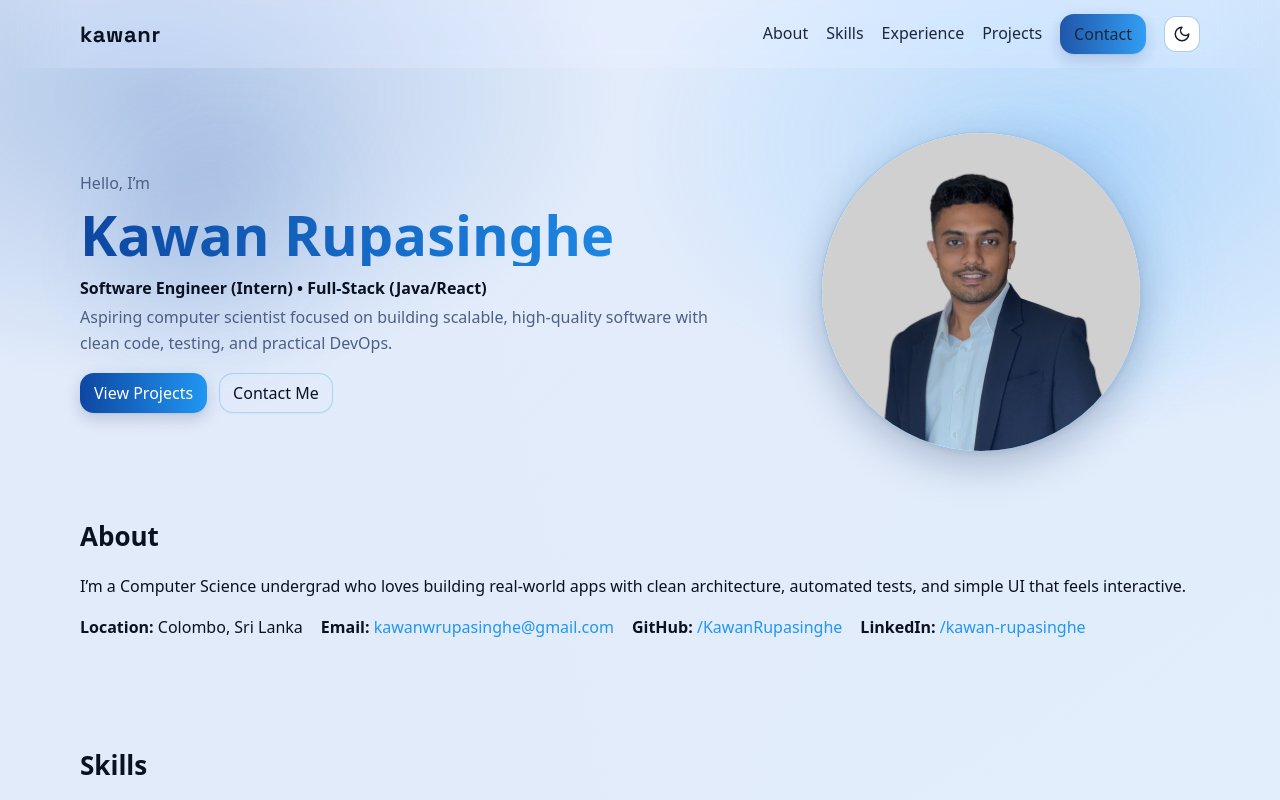
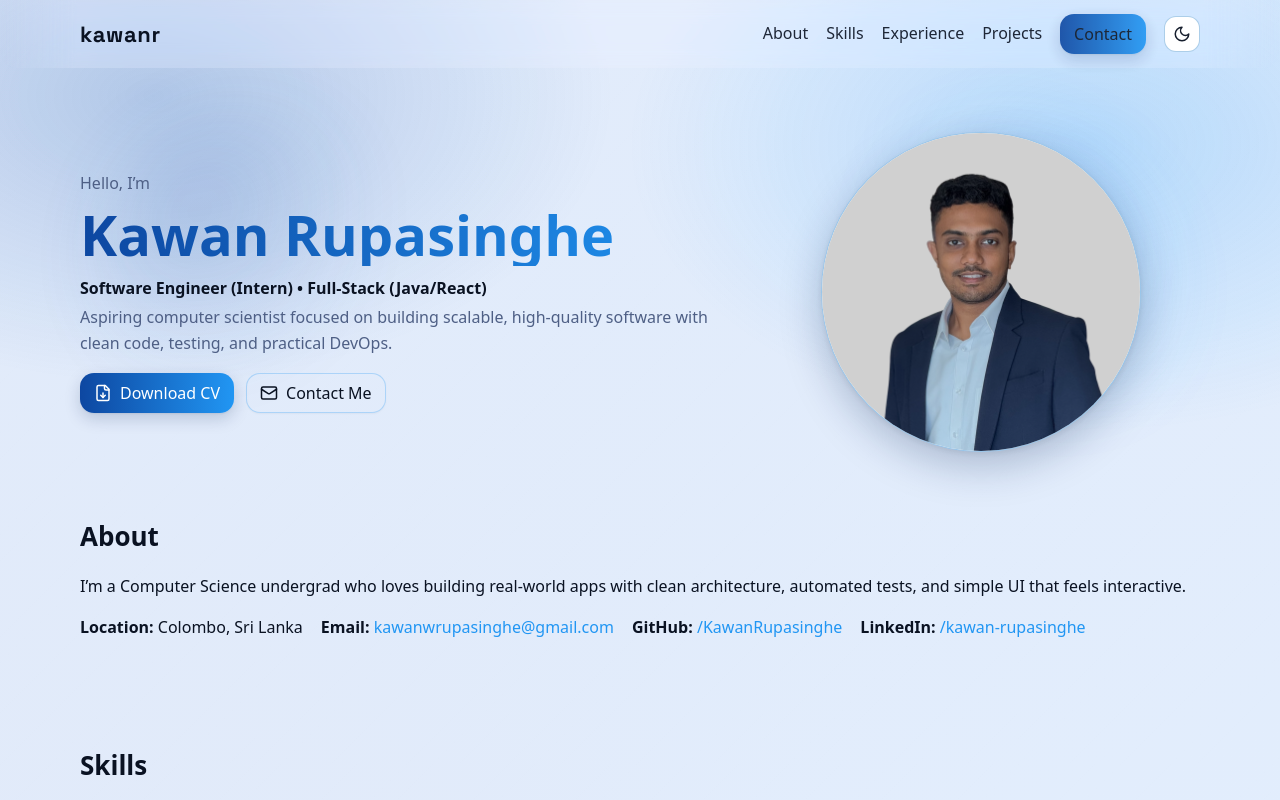
Before and after one commit to KawanRupasinghe/kawanr-portfolio, a React (Vite) app: page / in a window 1280 px wide. Shown: the top 800 px of the page. Built offline with nearby package versions, Linux system fonts and the light colour scheme.

Commit message:
add cv download and update hero section

```diff
--- a/src/components/Hero.jsx
+++ b/src/components/Hero.jsx
@@ -1,3 +1,4 @@
+import { FileDown, Mail } from "lucide-react";
 import { profile } from "../data";
 
 export default function Hero() {
@@ -9,8 +10,14 @@ export default function Hero() {
         <p className="role">{profile.role}</p>
         <p className="blurb">{profile.blurb}</p>
         <div className="cta">
-          <a className="btn" href="#projects">View Projects</a>
-          <a className="btn outline" href="#contact">Contact Me</a>
+          <a className="btn" href="/kawan-rupasinghe.pdf" download>
+            <FileDown size={18} />
+            Download CV
+          </a>
+          <a className="btn outline" href="#contact">
+            <Mail size={18} />
+            Contact Me
+          </a>
         </div>
       </div>
 
```
Also changed, not shown: 1 other file (tests, documents, lock files or other folders).
